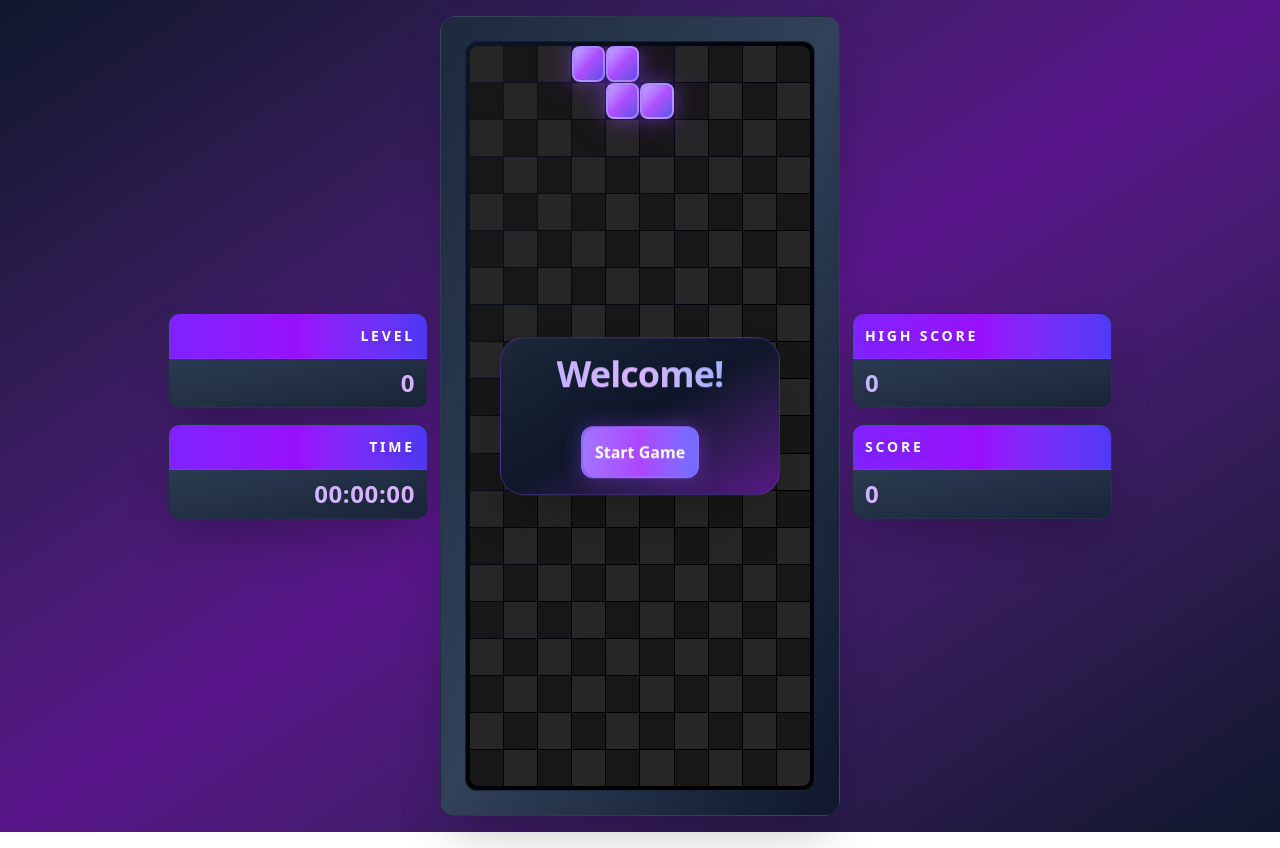
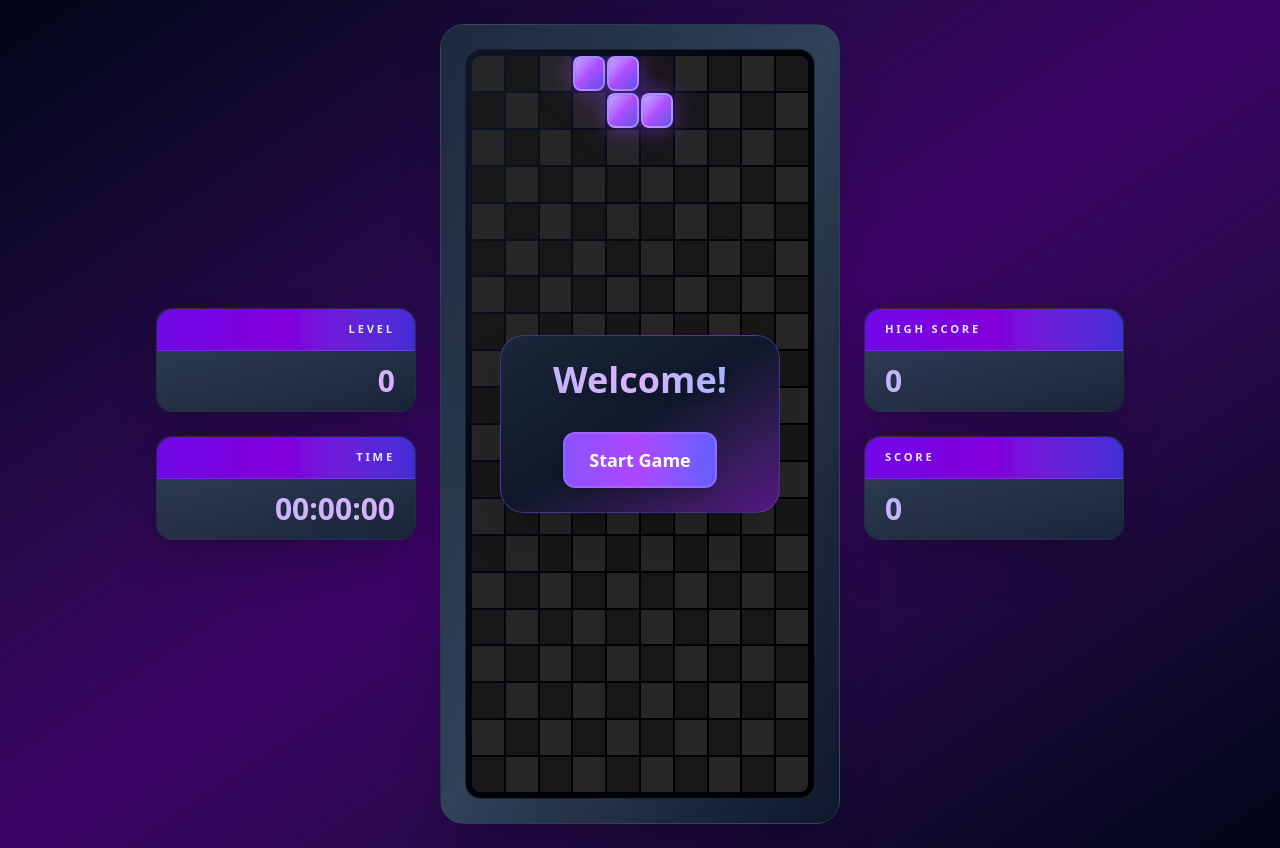
Before and after one commit to Koxone/Tetris-Tailwind-Javascript, a website built with Vite: page index.html in a window 1280 px wide. Built offline with nearby package versions, Linux system fonts and the light colour scheme.

Commit message:
Redesign Tetris UI layout and update styles
Refactored the HTML structure for improved semantic layout, separating info panels and main game area using <aside>, <main>, and <section> elements. Enhanced visual appearance with updated Tailwind CSS classes, increased spacing, rounded corners, and improved color gradients. Updated modal dialogs and info cards for better accessibility and consistency.

```diff
--- a/index.html
+++ b/index.html
@@ -2,12 +2,16 @@
 <html lang="en">
   <head>
     <meta charset="UTF-8" />
+
+    <!-- Favicon & PWA -->
     <link rel="icon" type="image/png" href="/favicon-96x96.png" sizes="96x96" />
     <link rel="icon" type="image/svg+xml" href="/favicon.svg" />
     <link rel="shortcut icon" href="/favicon.ico" />
     <link rel="apple-touch-icon" sizes="180x180" href="/apple-touch-icon.png" />
     <meta name="apple-mobile-web-app-title" content="Tetris" />
     <link rel="manifest" href="/site.webmanifest" />
+
+    <!-- Viewport & font -->
     <meta name="viewport" content="width=device-width, initial-scale=1.0" />
     <link
       href="https://fonts.googleapis.com/css2?family=Lato:wght@400;700&display=swap"
@@ -15,163 +19,175 @@
     />
     <title>Tetris</title>
   </head>
+
   <body
-    class="flex min-h-screen items-center justify-center gap-3 overflow-hidden bg-gradient-to-br from-slate-900 via-purple-900 to-slate-900 p-4"
+    class="flex min-h-screen items-center justify-center gap-6 overflow-hidden bg-gradient-to-br from-slate-950 via-purple-950 to-slate-950 p-6 font-sans text-white antialiased"
   >
-    <div class="flex gap-3">
-      <div class="flex flex-col gap-4 self-center">
-        <div
-          class="h-fit w-[260px] self-center overflow-hidden rounded-xl border border-slate-700/50 bg-gradient-to-br from-slate-800/90 to-slate-900/90 shadow-2xl backdrop-blur-sm"
+    <div class="flex gap-6">
+      <!-- ─────────────────────── Left info panel -->
+      <aside class="flex flex-col gap-6 self-center">
+        <!-- Level Card -->
+        <section
+          class="w-[260px] rounded-2xl border border-slate-700/50 bg-gradient-to-br from-slate-800/90 to-slate-900/90 shadow-2xl backdrop-blur-md"
         >
-          <div
-            class="border-b border-violet-500/30 bg-gradient-to-r from-violet-600 via-purple-600 to-indigo-600 p-3"
+          <header
+            class="rounded-t-2xl border-b border-violet-500/40 bg-gradient-to-r from-violet-700 via-purple-700 to-indigo-700 px-5 py-3"
           >
             <h2
-              class="text-right text-sm font-bold tracking-[0.2em] text-white uppercase drop-shadow-lg"
+              class="text-right text-[0.7rem] font-bold tracking-[0.25em] text-slate-200 uppercase"
             >
-              level
+              Level
             </h2>
+          </header>
+          <div
+            class="rounded-b-2xl bg-gradient-to-br from-slate-700/80 to-slate-800/80 px-5 py-3"
+          >
+            <span
+              id="level"
+              class="block w-full bg-gradient-to-r from-violet-300 to-purple-300 bg-clip-text text-right text-3xl font-extrabold text-transparent drop-shadow-md"
+              >0</span
+            >
           </div>
-          <div
-            class="bg-gradient-to-br from-slate-700/80 to-slate-800/80 px-3 py-2 backdrop-blur-sm"
-          >
-            <div
-              id="level"
-              class="block w-full bg-gradient-to-r from-violet-300 to-purple-300 bg-clip-text text-right text-2xl font-black tracking-wide text-transparent drop-shadow-sm"
-            >
-              0
-            </div>
-          </div>
-        </div>
-        <div
-          class="h-fit w-[260px] self-center overflow-hidden rounded-xl border border-slate-700/50 bg-gradient-to-br from-slate-800/90 to-slate-900/90 shadow-2xl backdrop-blur-sm"
+        </section>
+
+        <!-- Time Card -->
+        <section
+          class="w-[260px] rounded-2xl border border-slate-700/50 bg-gradient-to-br from-slate-800/90 to-slate-900/90 shadow-2xl backdrop-blur-md"
         >
-          <div
-            class="border-b border-violet-500/30 bg-gradient-to-r from-violet-600 via-purple-600 to-indigo-600 p-3"
+          <header
+            class="rounded-t-2xl border-b border-violet-500/40 bg-gradient-to-r from-violet-700 via-purple-700 to-indigo-700 px-5 py-3"
           >
             <h2
-              class="text-right text-sm font-bold tracking-[0.2em] text-white uppercase drop-shadow-lg"
+              class="text-right text-[0.7rem] font-bold tracking-[0.25em] text-slate-200 uppercase"
             >
-              time
+              Time
             </h2>
-          </div>
+          </header>
           <div
-            class="bg-gradient-to-br from-slate-700/80 to-slate-800/80 px-3 py-2 backdrop-blur-sm"
+            class="rounded-b-2xl bg-gradient-to-br from-slate-700/80 to-slate-800/80 px-5 py-3"
           >
             <time
               id="timer"
               aria-label="current-time"
-              class="block w-full bg-gradient-to-r from-violet-300 to-purple-300 bg-clip-text text-right text-2xl font-black tracking-wide text-transparent drop-shadow-sm"
+              class="block w-full bg-gradient-to-r from-violet-300 to-purple-300 bg-clip-text text-right text-3xl font-extrabold text-transparent drop-shadow-md"
+              >00:00:00</time
             >
-              00:00:00
-            </time>
           </div>
-        </div>
-      </div>
+        </section>
+      </aside>
+
+      <!-- ─────────────────────── Game board -->
       <main
-        class="relative flex h-[calc(100vh-4rem)] min-h-[500px] w-full max-w-[400px] rounded-2xl border border-slate-600/30 bg-gradient-to-br from-slate-800 via-slate-700 to-slate-900 p-2 shadow-2xl backdrop-blur-sm sm:h-[800px] sm:w-[400px] sm:p-6"
+        class="relative h-[calc(100vh-4rem)] min-h-[500px] w-full max-w-[400px] rounded-3xl border border-slate-600/40 bg-gradient-to-br from-slate-800 via-slate-700 to-slate-900 p-3 shadow-2xl backdrop-blur-md sm:h-[800px] sm:w-[400px] sm:p-6"
       >
-        <div
+        <!-- Modal: Welcome -->
+        <section
           id="modalNewGame"
-          class="absolute top-1/2 left-1/2 z-50 flex aspect-video w-[280px] -translate-x-1/2 -translate-y-1/2 flex-col items-center justify-between rounded-3xl border border-violet-500/30 bg-gradient-to-br from-slate-800/95 via-slate-900/95 to-purple-900/95 p-4 text-white shadow-2xl backdrop-blur-xl"
+          class="absolute top-1/2 left-1/2 z-50 flex w-[280px] -translate-x-1/2 -translate-y-1/2 flex-col items-center gap-8 rounded-3xl border border-violet-500/40 bg-gradient-to-br from-slate-800/95 via-slate-900/95 to-purple-900/95 p-6 shadow-2xl backdrop-blur-xl"
         >
-          <p
-            class="bg-gradient-to-r from-violet-300 via-purple-300 to-indigo-300 bg-clip-text text-4xl font-black tracking-tight text-transparent drop-shadow-xl"
+          <h1
+            class="bg-gradient-to-r from-violet-300 via-purple-300 to-indigo-300 bg-clip-text text-4xl font-black text-transparent drop-shadow-lg"
           >
             Welcome!
-          </p>
-          <div id="buttonContainer" class="flex w-full justify-center">
-            <button
-              id="start"
-              class="relative flex cursor-pointer items-center justify-center gap-3 rounded-xl border-2 border-violet-400/40 bg-gradient-to-r from-violet-500 via-purple-500 to-indigo-500 p-3 font-bold text-white shadow-[0_0_20px_rgba(139,69,255,0.4)] backdrop-blur-sm transition-all duration-300 ease-out before:pointer-events-none before:absolute before:inset-0 before:rounded-xl before:bg-gradient-to-r before:from-white/20 before:via-transparent before:to-white/10 hover:scale-105 hover:from-violet-400 hover:via-purple-400 hover:to-indigo-400 hover:shadow-[0_0_30px_rgba(139,69,255,0.6)] active:scale-95"
-            >
-              Start Game
-            </button>
-          </div>
-        </div>
-        <div
+          </h1>
+          <button
+            id="start"
+            class="rounded-xl border-2 border-violet-400/40 bg-gradient-to-r from-violet-500 via-purple-500 to-indigo-500 px-6 py-3 text-lg font-bold shadow-xl transition hover:brightness-110 focus:ring-4 focus:ring-violet-400/50 focus:outline-none active:scale-95"
+          >
+            Start Game
+          </button>
+        </section>
+
+        <!-- Modal: Game Over -->
+        <section
           id="modal"
-          class="absolute top-1/2 left-1/2 z-50 hidden aspect-video w-[280px] -translate-x-1/2 -translate-y-1/2 flex-col items-center justify-between rounded-3xl border border-red-500/30 bg-gradient-to-br from-slate-800/95 via-slate-900/95 to-red-900/95 p-4 text-white shadow-2xl backdrop-blur-xl"
+          class="absolute top-1/2 left-1/2 z-50 hidden w-[280px] -translate-x-1/2 -translate-y-1/2 flex-col items-center gap-8 rounded-3xl border border-red-500/40 bg-gradient-to-br from-slate-800/95 via-slate-900/95 to-red-900/95 p-6 shadow-2xl backdrop-blur-xl"
         >
-          <p
-            class="bg-gradient-to-r from-red-300 via-orange-300 to-yellow-300 bg-clip-text text-4xl font-black tracking-tight text-transparent drop-shadow-xl"
+          <h1
+            class="bg-gradient-to-r from-red-300 via-orange-300 to-yellow-300 bg-clip-text text-4xl font-black text-transparent drop-shadow-lg"
           >
             Game Over
-          </p>
-          <div id="buttonContainer" class="flex w-full justify-center">
+          </h1>
+          <div class="flex w-full justify-center gap-4">
             <button
               id="negative"
-              class="relative hidden cursor-pointer items-center justify-center rounded-xl border-2 border-orange-400/40 bg-gradient-to-r from-orange-500 via-red-500 to-pink-500 p-3 font-bold text-white shadow-[0_0_20px_rgba(251,146,60,0.4)] backdrop-blur-sm transition-all duration-300 ease-out before:pointer-events-none before:absolute before:inset-0 before:rounded-xl before:bg-gradient-to-r before:from-white/20 before:via-transparent before:to-white/10 hover:scale-105 hover:from-orange-400 hover:via-red-400 hover:to-pink-400 hover:shadow-[0_0_30px_rgba(251,146,60,0.6)] active:scale-95"
+              class="hidden rounded-xl border-2 border-orange-400/40 bg-gradient-to-r from-orange-500 via-red-500 to-pink-500 px-4 py-2 font-bold shadow-xl transition hover:brightness-110 focus:ring-4 focus:ring-orange-300/50 focus:outline-none active:scale-95"
             >
               Restart
             </button>
-
             <button
               id="positive"
-              class="relative flex cursor-pointer items-center justify-center gap-3 rounded-xl border-2 border-emerald-400/40 bg-gradient-to-r from-emerald-500 via-teal-500 to-cyan-500 p-3 font-bold text-white shadow-[0_0_20px_rgba(16,185,129,0.4)] backdrop-blur-sm transition-all duration-300 ease-out before:pointer-events-none before:absolute before:inset-0 before:rounded-xl before:bg-gradient-to-r before:from-white/20 before:via-transparent before:to-white/10 hover:scale-105 hover:from-emerald-400 hover:via-teal-400 hover:to-cyan-400 hover:shadow-[0_0_30px_rgba(16,185,129,0.6)] active:scale-95"
+              class="rounded-xl border-2 border-emerald-400/40 bg-gradient-to-r from-emerald-500 via-teal-500 to-cyan-500 px-4 py-2 font-bold shadow-xl transition hover:brightness-110 focus:ring-4 focus:ring-emerald-300/50 focus:outline-none active:scale-95"
             >
               Play Again
             </button>
           </div>
-        </div>
+        </section>
+
+        <!-- Board wrapper -->
         <div
-          class="h-full w-full rounded-xl border border-slate-700/50 bg-gradient-to-br from-slate-900 to-black p-[2px] shadow-inner sm:p-[4px]"
+          class="h-full w-full rounded-2xl border border-slate-700/50 bg-gradient-to-br from-slate-900 to-black p-[3px] shadow-inner sm:p-[6px]"
         >
           <div
             id="board"
-            class="grid h-full w-full grid-cols-10 grid-rows-20 gap-[1px] overflow-hidden rounded-lg"
+            class="grid h-full w-full grid-cols-10 grid-rows-20 gap-[2px] overflow-hidden rounded-lg"
           ></div>
         </div>
       </main>
-      <div class="flex flex-col gap-4 self-center">
-        <div
-          class="h-fit w-[260px] overflow-hidden rounded-xl border border-slate-700/50 bg-gradient-to-br from-slate-800/90 to-slate-900/90 shadow-2xl backdrop-blur-sm"
+
+      <!-- ─────────────────────── Right info panel -->
+      <aside class="flex flex-col gap-6 self-center">
+        <!-- High Score -->
+        <section
+          class="w-[260px] rounded-2xl border border-slate-700/50 bg-gradient-to-br from-slate-800/90 to-slate-900/90 shadow-2xl backdrop-blur-md"
         >
-          <div
-            class="border-b border-violet-500/30 bg-gradient-to-r from-violet-600 via-purple-600 to-indigo-600 p-3"
+          <header
+            class="rounded-t-2xl border-b border-violet-500/40 bg-gradient-to-r from-violet-700 via-purple-700 to-indigo-700 px-5 py-3"
           >
             <h2
-              class="text-sm font-bold tracking-[0.2em] text-white uppercase drop-shadow-lg"
+              class="text-[0.7rem] font-bold tracking-[0.25em] text-slate-200 uppercase"
             >
-              high score
+              High Score
             </h2>
+          </header>
+          <div
+            class="rounded-b-2xl bg-gradient-to-br from-slate-700/80 to-slate-800/80 px-5 py-3"
+          >
+            <output
+              id="highscore"
+              class="block bg-gradient-to-r from-violet-300 to-purple-300 bg-clip-text text-3xl font-extrabold text-transparent drop-shadow-md"
+              >0</output
+            >
           </div>
-          <div
-            class="bg-gradient-to-br from-slate-700/80 to-slate-800/80 px-3 py-2 backdrop-blur-sm"
-          >
-            <p
-              id="highscore"
-              class="bg-gradient-to-r from-violet-300 to-purple-300 bg-clip-text text-2xl font-black tracking-wide text-transparent drop-shadow-sm"
-            >
-              0
-            </p>
-          </div>
-        </div>
-        <div
-          class="h-fit w-[260px] overflow-hidden rounded-xl border border-slate-700/50 bg-gradient-to-br from-slate-800/90 to-slate-900/90 shadow-2xl backdrop-blur-sm"
+        </section>
+
+        <!-- Score -->
+        <section
+          class="w-[260px] rounded-2xl border border-slate-700/50 bg-gradient-to-br from-slate-800/90 to-slate-900/90 shadow-2xl backdrop-blur-md"
         >
-          <div
-            class="border-b border-violet-500/30 bg-gradient-to-r from-violet-600 via-purple-600 to-indigo-600 p-3"
+          <header
+            class="rounded-t-2xl border-b border-violet-500/40 bg-gradient-to-r from-violet-700 via-purple-700 to-indigo-700 px-5 py-3"
           >
             <h2
-              class="text-sm font-bold tracking-[0.2em] text-white uppercase drop-shadow-lg"
+              class="text-[0.7rem] font-bold tracking-[0.25em] text-slate-200 uppercase"
             >
-              score
+              Score
             </h2>
-          </div>
+          </header>
           <div
-            class="bg-gradient-to-br from-slate-700/80 to-slate-800/80 px-3 py-2 backdrop-blur-sm"
+            class="rounded-b-2xl bg-gradient-to-br from-slate-700/80 to-slate-800/80 px-5 py-3"
           >
             <output
               id="score"
-              class="bg-gradient-to-r from-violet-300 to-purple-300 bg-clip-text text-2xl font-black tracking-wide text-transparent drop-shadow-sm"
+              class="block bg-gradient-to-r from-violet-300 to-purple-300 bg-clip-text text-3xl font-extrabold text-transparent drop-shadow-md"
+              >0</output
             >
-              0
-            </output>
           </div>
-        </div>
-      </div>
+        </section>
+      </aside>
     </div>
+
+    <!-- Music -->
     <audio id="music" loop src="/theme.mp3"></audio>
     <script type="module" src="/src/main.js"></script>
   </body>
```
